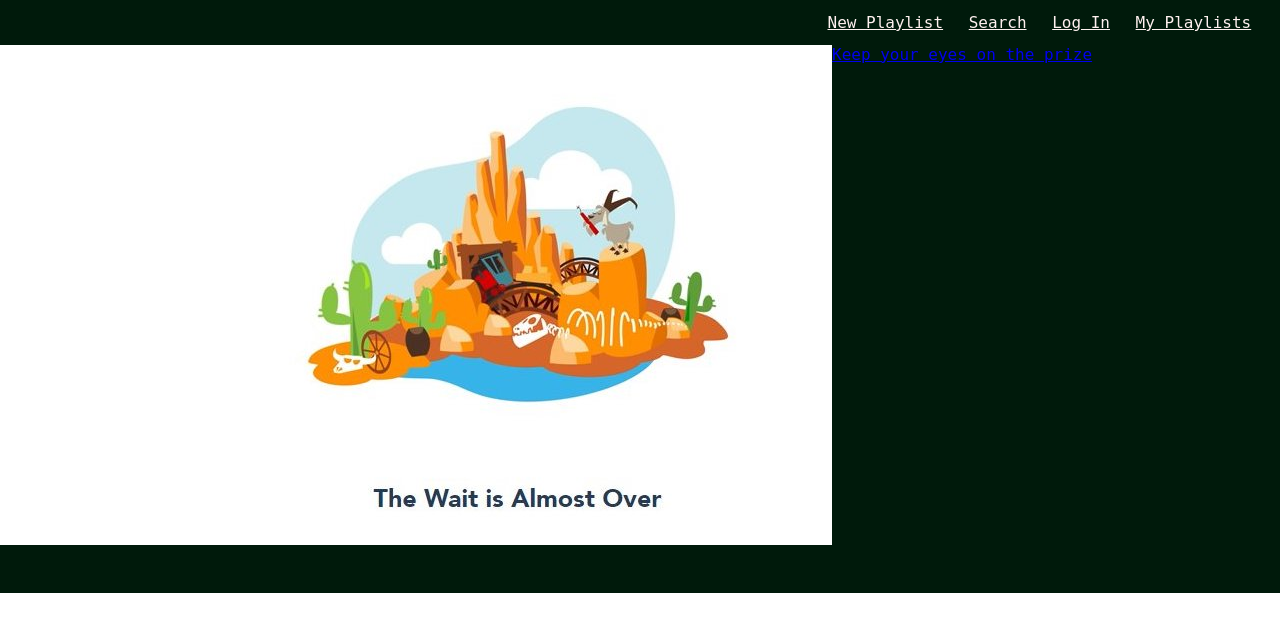
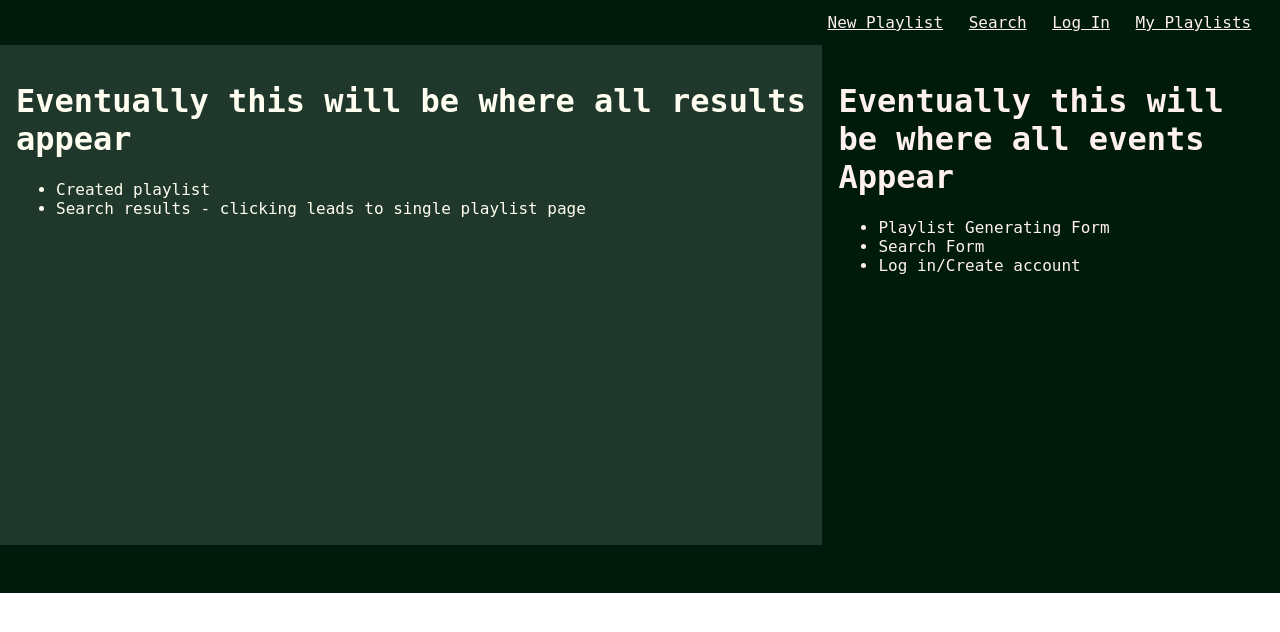
Before and after one commit to kjrosen/Capstone-Spotify, a Flask app: page / in a window 1280 px wide. Shown: the part 89-721 px from the top of the page. Run offline with Flask 2, Linux system fonts and the light colour scheme; some libraries are stand-ins or nearby versions.

Commit message:
Established search template

```diff
--- a/server.py
+++ b/server.py
@@ -1,16 +1,31 @@
+'''Flask Server for project'''
+
 from flask import Flask, render_template, request, redirect, session
 import jinja2
 import os
 
 import spotipy
+from spotipy.oauth2 import SpotifyClientCredentials
 
+##spotipy finds the credentials in the environment and sets it to auth_manager
+authorization = SpotifyClientCredentials()
+spot = spotipy.Spotify(auth_manager=authorization)
+url = 'https://api.spotify.com/v1/search?'
 
 app = Flask(__name__)
 
 app.secret_key = os.environ['SECRET_KEY']
 
-spot_ID = os.environ['SPOT_ID']
-spot_SH = os.environ['SPOT_SH']
+##returns a library
+results = spot.search(q='track:',type='track',limit=50)
+'''relevant info is results['tracks']['items']
+will result in a list full of libraries
+
+songs = results['tracks']['items']
+will want song['name'] for checks
+and song['uri'] for further fetching'''
+
+
 
 @app.route('/')
 def homepage():
@@ -18,21 +33,25 @@ def homepage():
 
 @app.route('/write_new')
 def make_playlist():
+    '''this will eventually not render to a new page
+    ideally will be handled by REACT'''
     return render_template('new_playlist.html')
 
 @app.route('/search')
 def search():
+    '''this will eventually not render to a new page
+    ideally will be handled by REACT'''
     return render_template('search.html')
 
 @app.route('/join')
 def sign_in():
+    '''this will eventually not render to a new page
+    ideally will be handled by REACT'''
     return render_template('accounts.html')
 
 @app.route('/my_playlists')
 def show_user_playlists():
     return render_template('my_playlists.html')
 
-
-
 if __name__ == "__main__":
     app.run(debug=True, host="0.0.0.0")
--- a/static/css/style.css
+++ b/static/css/style.css
@@ -42,6 +42,7 @@ body {
 
 #left-block {
     width: 65%;
+    padding: 1em;
     background-color:rgb(32, 56, 44);
     color:rgb(255, 254, 240);
     display: flex;
@@ -49,6 +50,7 @@ body {
 
 #right-block {
     width: 35%;
+    padding: 1em;
     background-color:rgb(0, 26, 11);
     color:rgb(255, 241, 240);
     display: flex;
--- a/templates/base.html
+++ b/templates/base.html
@@ -24,8 +24,8 @@
 			</div>
 
 			<div id="result-boxes">
-				<span id="left-block">{% block left %} {% endblock %}</span>
-				<span id="right-block">{% block right %} {% endblock %}</span>
+				<span id="left-block"><div>{% block left %} {% endblock %}</div></span>
+				<span id="right-block"><div>{% block right %} {% endblock %}</div></span>
 			</div>
     </body>
 	<footer>
--- a/templates/home.html
+++ b/templates/home.html
@@ -3,11 +3,18 @@
 {% block head %}Make a nonsense Spotify playlist{% endblock %}
 
 {% block left %}
-    <div class="wait"></div>
+    <h1>Eventually this will be where all results appear</h1>
+    <ul>
+        <li>Created playlist</li>
+        <li>Search results - clicking leads to single playlist page</li>
+    </ul>
 {% endblock %}
 
 {% block right %}
-    <a href="https://drive.google.com/file/d/1Onr4JPZ1vJBDKedWhC0CgzBcq2ONVUh6/view?usp=sharing">
-        Keep your eyes on the prize
-    </a>
+    <h1>Eventually this will be where all events Appear</h1>
+    <ul>
+        <li>Playlist Generating Form</li>
+        <li>Search Form</li>
+        <li>Log in/Create account</li>
+    </ul>
 {% endblock %}
```
Also changed, not shown: templates/my_playlists.html (+6 -2 lines), templates/new_playlist.html (+8 -3 lines), templates/search.html (+9 -2 lines).
